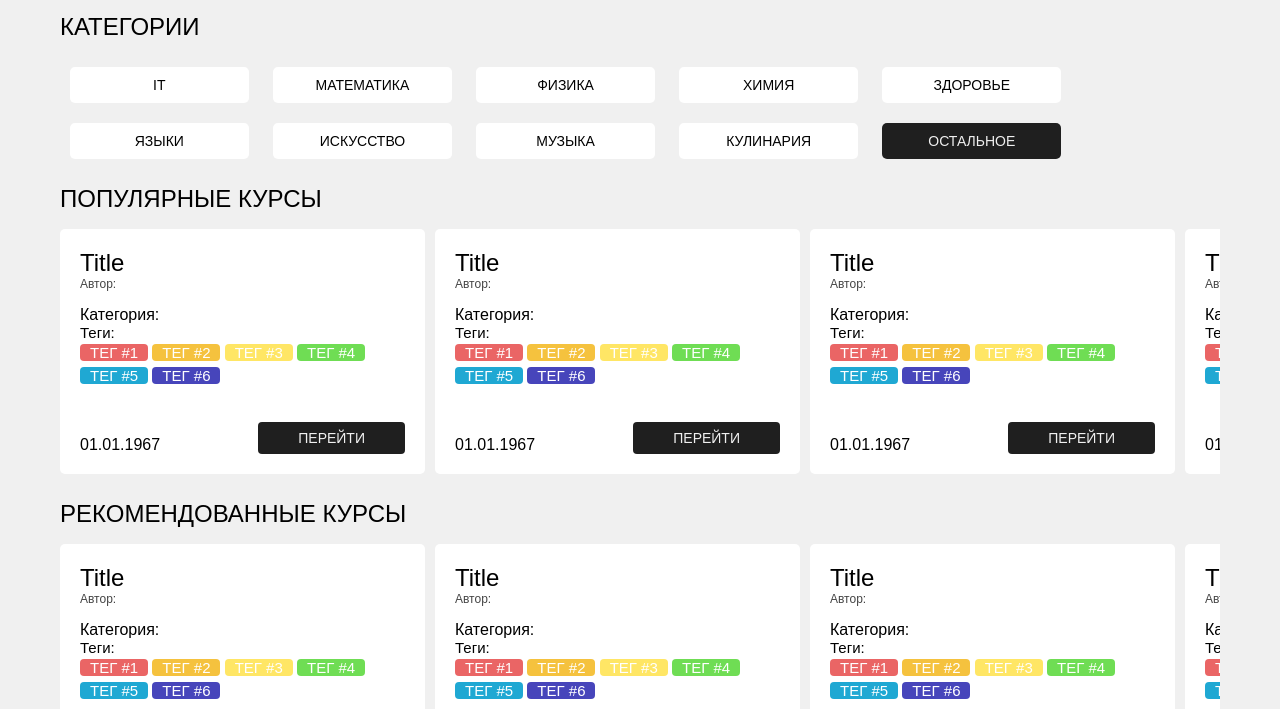
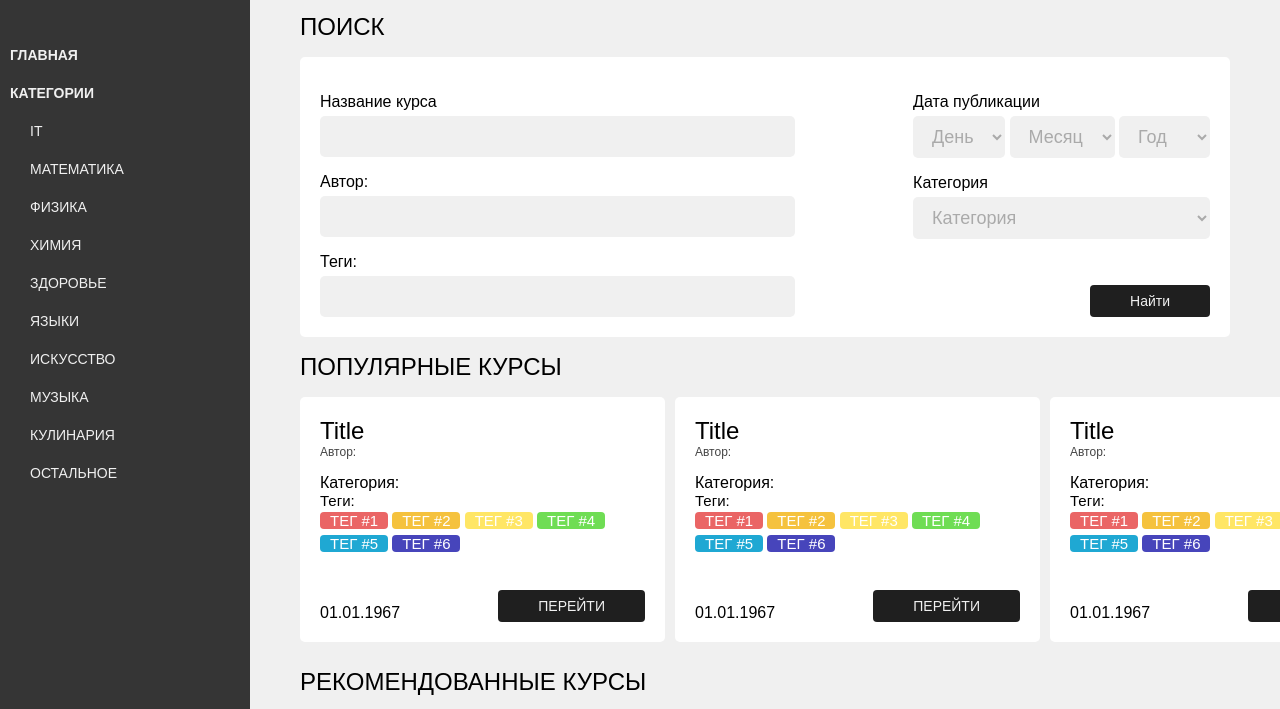
Before and after one commit to NevinLV/NevinLV.github.io, a plain HTML site: page home.html in a window 1280 px wide. Shown: the part 63-772 px from the top of the page. Drawn offline with Linux system fonts and the light colour scheme.

Commit message:
Update 6

```diff
--- a/home.css
+++ b/home.css
@@ -1,5 +1,7 @@
 :root {
     --black: #1F1F1F;
+    --lblack: #353535;
+    --llblack: #585858;
     --gray: #AAAAAA;
     --lgray: #D3D3D3;
     --white: #F0F0F0;
@@ -13,7 +15,7 @@
 
 body{
     margin: 0px;
-    padding: 60px;
+    padding-top: 60px;
     font-family: Arial;
     background-color: var(--white);
 }
@@ -34,6 +36,8 @@ header{
 
     background-color: var(--black);
     color: var(--gray);
+
+    z-index: 999999;
 }
 
 #user{
@@ -46,6 +50,16 @@ h1{
     font-size: 24px;
 }
 
+#board h1{
+    font-weight: 100;
+    font-size: 16px;
+    color: white;
+    padding-left: 10px;
+}
+
+#view{
+    margin-left: 300px;
+}
 #categories{
     display: block;
 }
@@ -55,19 +69,85 @@ button{
     border: none;
 }
 
+#board{
+    position: fixed;
+    background-color: var(--lblack);
+    height: 100vh;
+    width: 250px;
+    padding-top: 40px;
+}
+
 .categoriesBtn{
     font-size: 14px;
+    background-color: var(--lblack);
+    padding: 10px 30px;
+    margin-bottom: 2px;
+    width: calc(100% );
+    text-align: left;
+    color: var(--white);
+}
+
+.categoriesBtn.Global{
+    font-weight: bold;
+    padding: 10px 10px;
+}
+
+.categoriesBtn:hover{
+    background-color: var(--black);
+}
+.categoriesBtn:active {
+    background-color: black;
+}
+
+
+.search{
+    position: relative;
     background-color: white;
     border-radius: 5px;
-    padding: 10px;
-    margin: 10px;
-    width: 134pt;
+    padding: 20px;
+    margin-right: 50px;
+    display: flex;
 }
 
-#other{
-    background-color: var(--black);
-    color: var(--white);
+.search p{
+    width: 150px;
+    margin-bottom: 5px;
 }
+
+.search #input{
+    width: 100%;
+}
+.search #select{
+    position: absolute;
+    right: 20px;
+}
+#select #category{
+    width: 100%;
+}
+
+.search input{
+    font-size: 18px;
+    background-color: var(--white);
+    border-radius: 5px;
+    border: none;
+    padding: 10px 15px;
+    width: 50%;
+}
+.search input:focus{
+    background-color: var(--white);
+    outline: 0;
+}
+
+.search select{
+    color: var(--gray);
+    font-size: 18px;
+    background-color: var(--white);
+    border-radius: 5px;
+    border: none;
+    padding: 10px 15px;
+}
+
+
 
 .card{
     width: 325px;
@@ -145,6 +225,13 @@ button{
     right: 20px;
 }
 
+.go:hover{
+    background-color: var(--lblack);
+}
+.go:active {
+    background-color: black;
+}
+
 .List{
     display: inline-flex;
     overflow-x: scroll;
--- a/home.html
+++ b/home.html
@@ -14,7 +14,10 @@
         </div>
     </header>
 
-    <h1>КАТЕГОРИИ</h1>
+
+    <div id="board">
+        <button class="categoriesBtn Global">ГЛАВНАЯ</button>
+        <button class="categoriesBtn Global">КАТЕГОРИИ</button>
     <div id="categories">
         <button class="categoriesBtn" id="it">
             IT
@@ -48,7 +51,66 @@
         </button>
 
     </div>
-
+    </div>
+    <div id="view">
+    <h1>ПОИСК</h1>
+    <div class="search">
+        <div id="input">
+            <div class="entry">
+                <p>
+                    Название курса
+                </p>
+                <input type="text" id="name">
+            </div>
+            <div class="entry">
+                <p>
+                    Автор:
+                </p>
+                <input type="text" id="autor">
+            </div>
+            <div class="entry">
+                <p>
+                    Теги:
+                </p>
+                <input type="text" id="tegs">
+            </div>
+        </div>
+        <div id="select">
+            <div class="entry">
+                <p>Дата публикации</p>
+                <select id="day">
+                    <option>День</option>
+                    <option>1</option>
+                </select>
+                <select id="month">
+                    <option>Месяц</option>
+                    <option>Март</option>
+                </select>
+                <select id="year">
+                    <option>Год</option>
+                    <option>2001</option>
+                </select>
+            </div>
+            <div class="entry">
+                <p>Категория</p>
+                <select id="category">
+                    <option>Категория</option>
+                    <option>IT</option>
+                    <option>Математика</option>
+                    <option>Физика</option>
+                    <option>Химия</option>
+                    <option>Здоровье</option>
+                    <option>Языки</option>
+                    <option>Искусство</option>
+                    <option>Кулинария</option>
+                    <option>Прочее</option>
+                </select>
+            </div>
+        </div>
+        <button class="go">
+            Найти
+        </button>
+    </div>
     <h1>ПОПУЛЯРНЫЕ КУРСЫ</h1>
     <div class="List" id="popular">
         <div class="card" id="1">
@@ -380,5 +442,6 @@
             <button class="go">ПЕРЕЙТИ</button>
         </div>
     </div>
+    </div>
 </body>
 </html>
```
